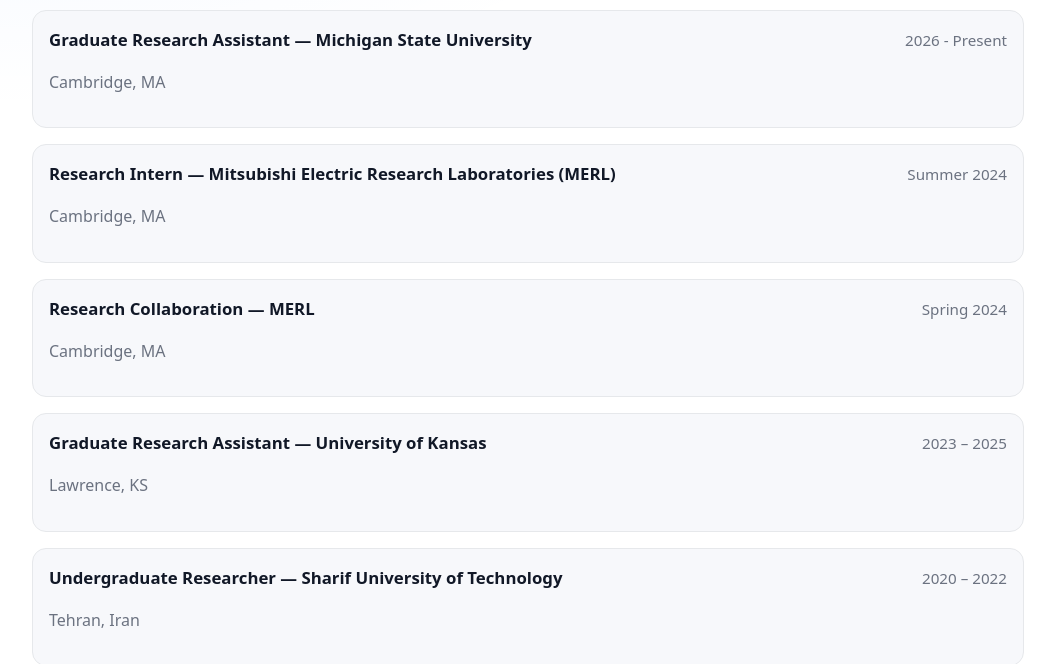
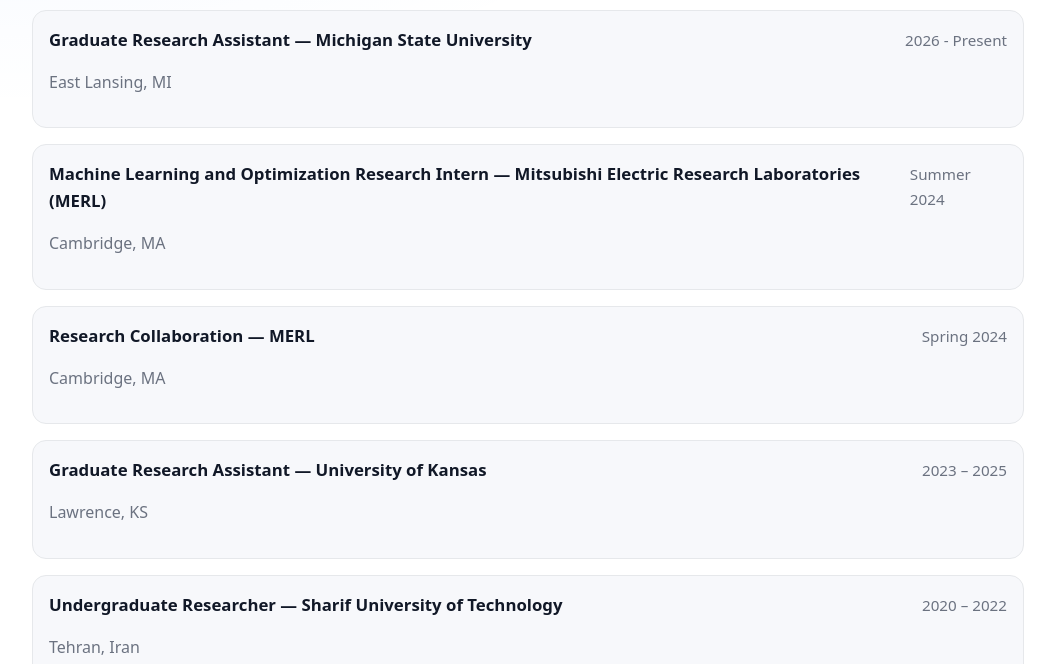
Before and after one commit to Alivaziri/alivaziri.github.io, a plain HTML site: page experience.html in a window 1280 px wide. Shown: the part 136-800 px from the top of the page, without its empty margins (112-1167 px from the left). Drawn offline with Linux system fonts and the light colour scheme.

Commit message:
Update location and title in experience section

```diff
--- a/experience.html
+++ b/experience.html
@@ -51,12 +51,12 @@
             <h3>Graduate Research Assistant — Michigan State University</h3>
             <span>2026 - Present</span>
           </div>
-          <p class="muted">Cambridge, MA</p>
+          <p class="muted">East Lansing, MI</p>
         </li>
 
         <li>
           <div class="item-header">
-            <h3>Research Intern — Mitsubishi Electric Research Laboratories (MERL)</h3>
+            <h3>Machine Learning and Optimization Research Intern — Mitsubishi Electric Research Laboratories (MERL)</h3>
             <span>Summer 2024</span>
           </div>
           <p class="muted">Cambridge, MA</p>
```
